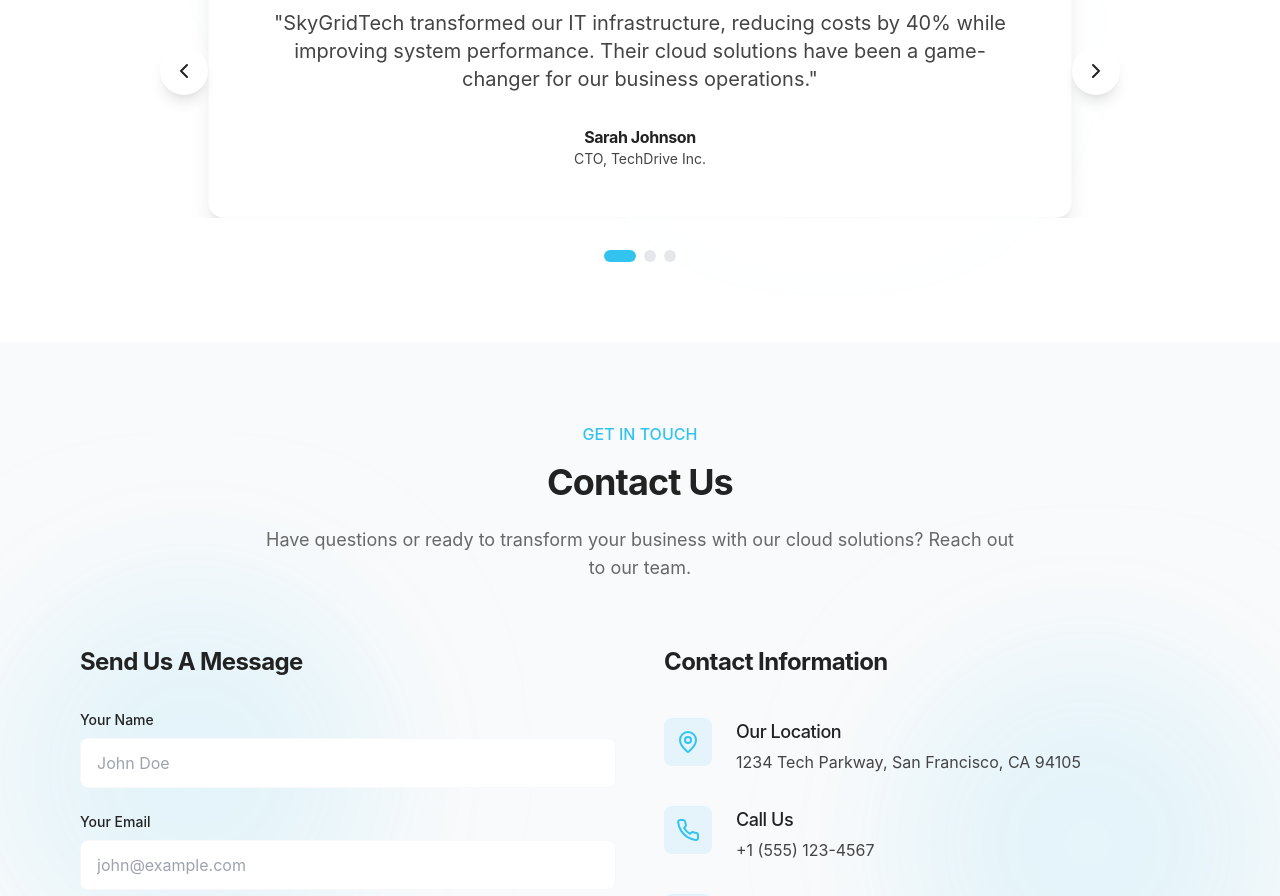
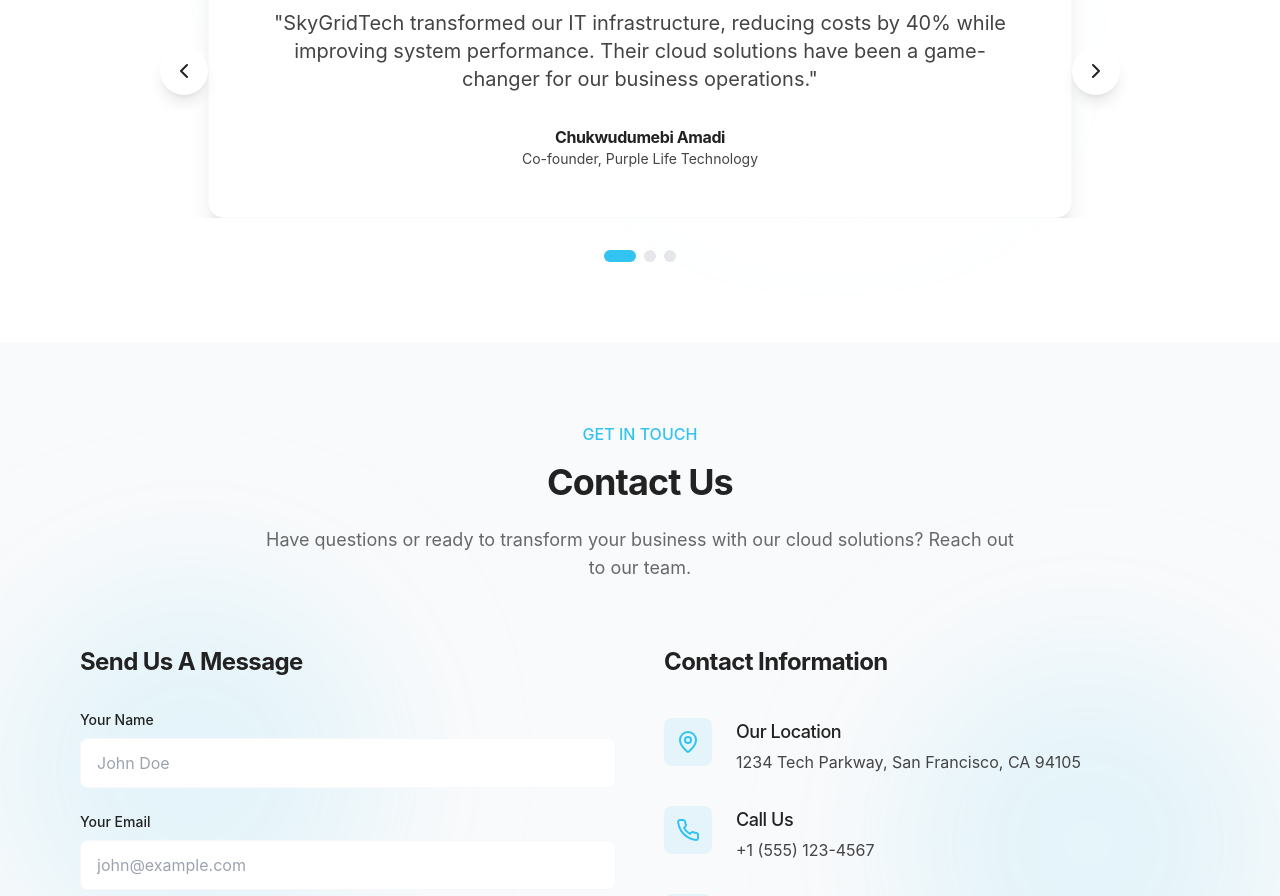
Before and after one commit to LeonardtheKing/skygrid-landing, a React (Vite) app: page / in a window 1280 px wide. Shown: the part 2880-3776 px from the top of the page. Built offline with nearby package versions, Linux system fonts and the light colour scheme.

Commit message:
Update testimonials data
Update the testimonials data with the new client information.

```diff
--- a/src/components/TestimonialsSection.tsx
+++ b/src/components/TestimonialsSection.tsx
@@ -1,20 +1,21 @@
+
 import React, { useEffect, useRef, useState } from 'react';
 import { ChevronLeft, ChevronRight, Quote } from 'lucide-react';
 
 const testimonials = [
   {
-    name: "Sarah Johnson",
-    position: "CTO, TechDrive Inc.",
+    name: "Chukwudumebi Amadi",
+    position: "Co-founder, Purple Life Technology",
     content: "SkyGridTech transformed our IT infrastructure, reducing costs by 40% while improving system performance. Their cloud solutions have been a game-changer for our business operations."
   },
   {
-    name: "Michael Chen",
-    position: "CEO, Innovate Solutions",
+    name: "Yusuf Balogun",
+    position: "CEO, Mide Premium LTD",
     content: "The custom software developed by SkyGridTech perfectly aligned with our business processes. Their team's attention to detail and technical expertise exceeded our expectations."
   },
   {
-    name: "Emily Rodriguez",
-    position: "Operations Director, Global Finance",
+    name: "Donald Oghuma",
+    position: "CEO Cowerie Global Company LTD",
     content: "SkyGridTech's managed IT services have been instrumental in maintaining our system reliability. Their proactive approach to IT support has prevented countless potential issues."
   }
 ];
```
